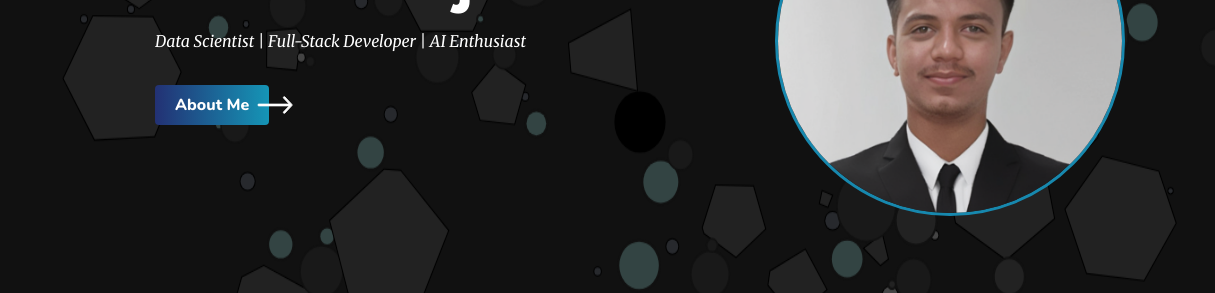
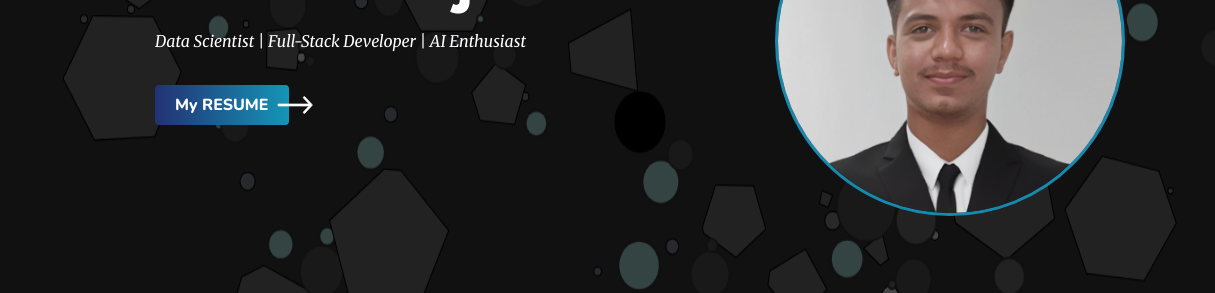
Before and after one commit to chalakbilla/Portfolio, a website: page index.html in a window 1280 px wide. Shown: the part 358-651 px from the top of the page, 0-1215 px from the left. Drawn offline with nearby package versions, Linux system fonts and the light colour scheme; animation ran at ten frames a second; a script that the page names is missing.

Commit message:
resume added

```diff
--- a/index.html
+++ b/index.html
@@ -143,21 +143,37 @@
           <p class="pointer-events-none font-['Merriweather'] italic my-4 md:my-8">
             Data Scientist | Full-Stack Developer | AI Enthusiast
           </p>
+          <a href="assets/images/ankit_resume.pdf" download="ankit_resume.pdf">
             <button
               class="bg-[#4595eb] py-2 px-5 rounded font-extrabold bg-gradient-to-l from-[#1595b6] to-[#1f2667e6] relative hover:scale-110 ease-in-out duration-100 group">
-            About Me
-            <svg xmlns="http://www.w3.org/2000/svg" version="1.1" x="0px" y="0px" width="44" height="44"
+              My RESUME
+              <svg
+                xmlns="http://www.w3.org/2000/svg"
+                version="1.1"
+                x="0px"
+                y="0px"
+                width="44"
+                height="44"
                 viewBox="0 0 100 100"
-              class="absolute top-1/2 -translate-y-1/2 -right-7 group-hover:-right-8 ease-in-out duration-100">
-              < Anno Domini, <g transform="translate(0,-952.36218)">
+                class="absolute top-1/2 -translate-y-1/2 -right-7 group-hover:-right-8 ease-in-out duration-100"
+              >
+                <g transform="translate(0,-952.36218)">
                   <path
                     style="text-indent:0;text-transform:none;direction:ltr;block-progression:tb;baseline-shift:baseline;color:#000000;enable-background:accumulate;"
                     d="m 88.999835,1002.3621 c 0,-0.4628 -0.2799,-1.0773 -0.5639,-1.3755 l -15.9997,-17.00026 c -0.747,-0.7723 -1.9572,-0.8618 -2.8281,-0.078 -0.7786,0.7007 -0.798,2.0673 -0.078,2.8282 l 12.8435,13.62516 -69.37347,0 c -1.1046,0 -2,0.8954 -2,2 0,1.1046 0.8954,2.0001 2,2.0001 l 69.37347,0 -12.8435,13.6252 c -0.7199,0.7608 -0.6688,2.0938 0.078,2.8281 0.7885,0.7752 2.0925,0.7062 2.8281,-0.078 l 15.9997,-17.0002 c 0.4701,-0.4611 0.556,-0.9052 0.5639,-1.3748 z"
-                  fill="#fff" fill-opacity="1" stroke="white" stroke-width="2" marker="none" visibility="visible"
-                  display="inline" overflow="visible" />
+                    fill="#fff"
+                    fill-opacity="1"
+                    stroke="white"
+                    stroke-width="2"
+                    marker="none"
+                    visibility="visible"
+                    display="inline"
+                    overflow="visible"
+                  />
                 </g>
               </svg>
             </button>
+          </a>
         </div>
 
         <!-- Right Image -->
```
Also changed, not shown: assets/images/saatvik.webp (deleted), 1 other file. Lines whose indentation alone changed are shown as unchanged.
